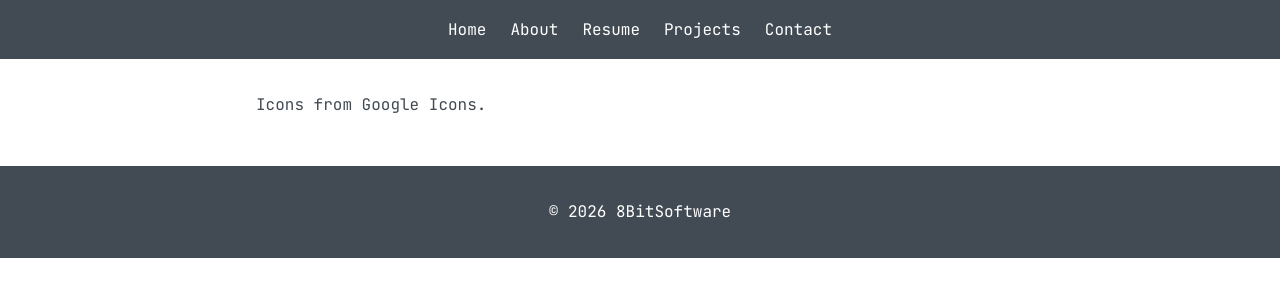
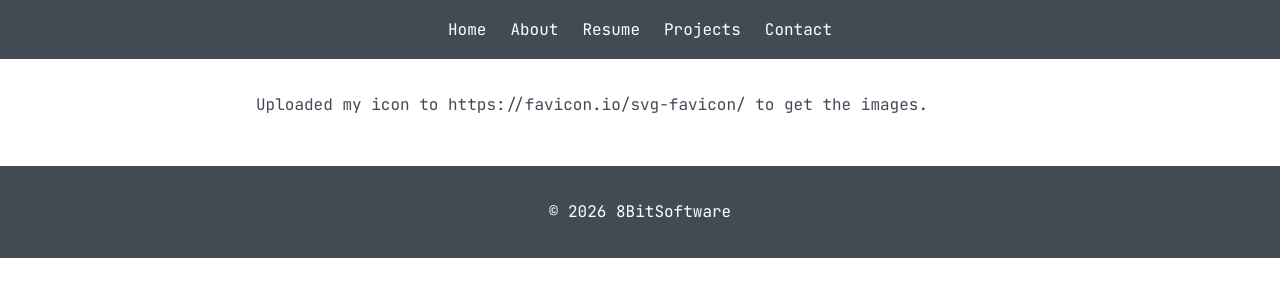
Before and after one commit to 8Bitsian/Resume, a Jekyll site: the page built from assets/img/Source.md, in a window 1280 px wide. Shown: the top 300 px of the page. Built offline with Jekyll 4.4.1, drawn with Linux system fonts in a browser that asks for light colours; our own code applies the rules of GitHub Pages for plain Markdown files.

Commit message:
Update source information for icons

```diff
--- a/assets/img/Source.md
+++ b/assets/img/Source.md
@@ -1 +1 @@
-Icons from Google Icons.
+Uploaded my icon to https://favicon.io/svg-favicon/ to get the images.
```
